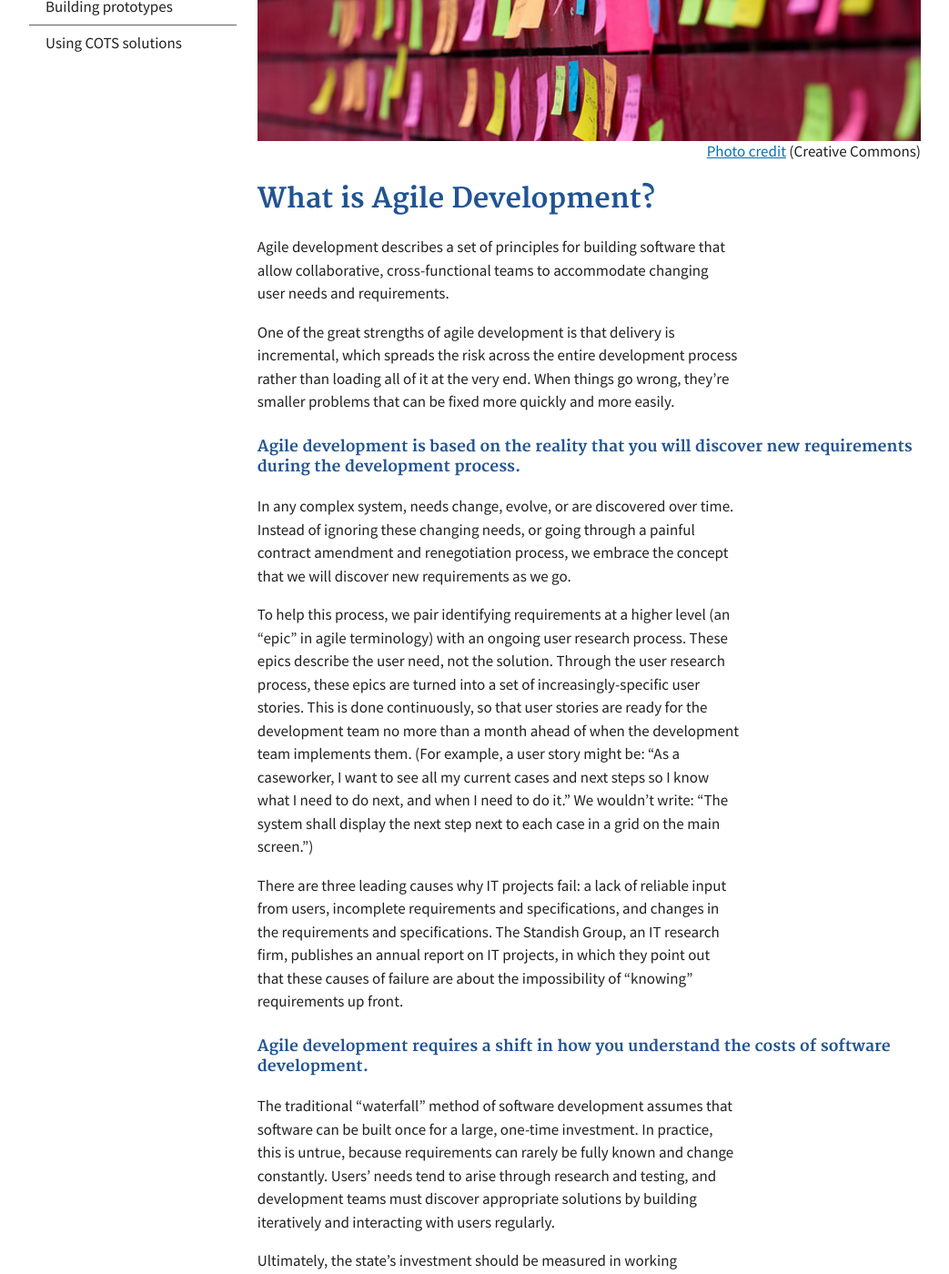
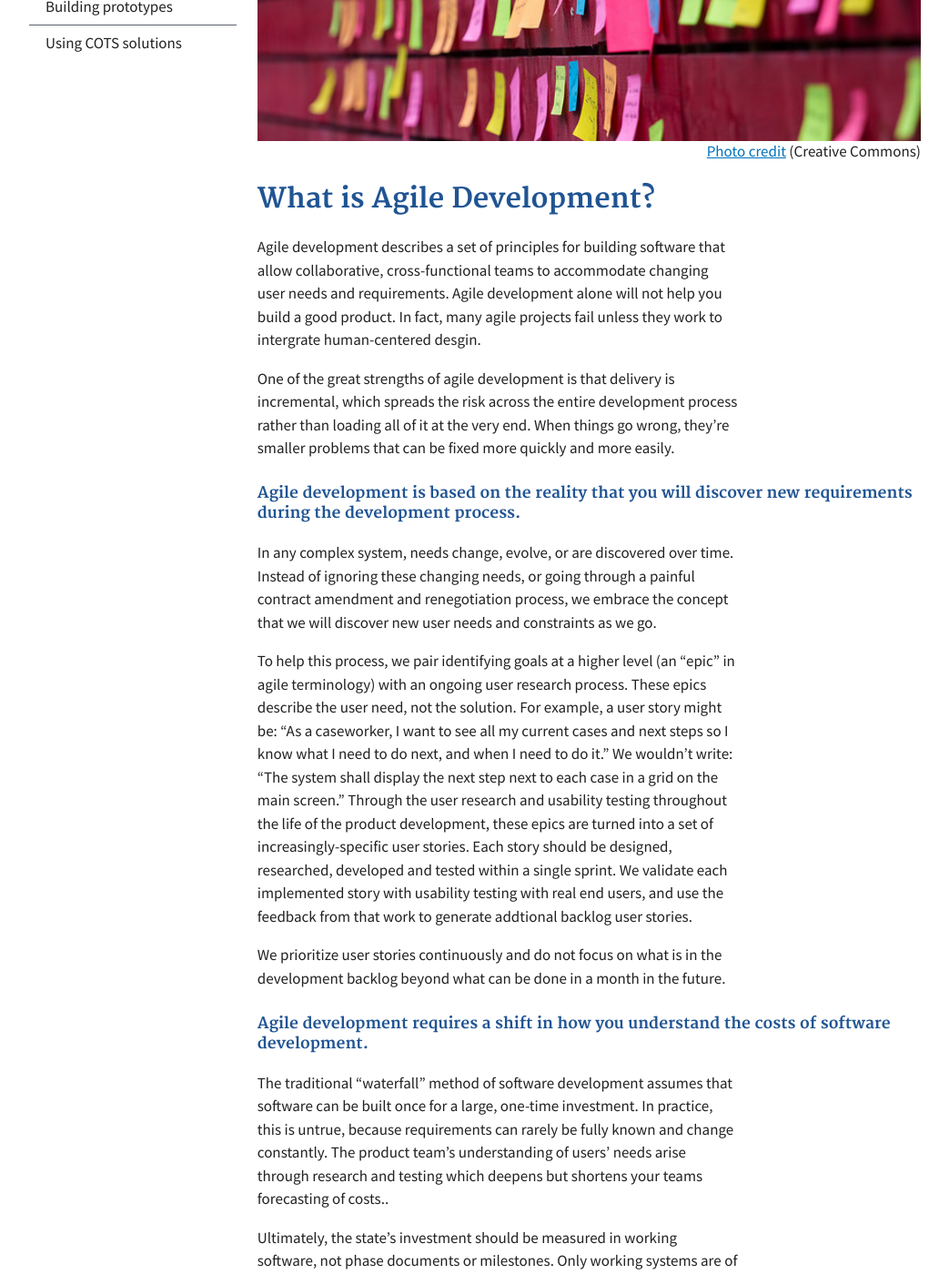
Before and after one commit to 18F/Modular-Contracting-And-Agile-Development, a Jekyll site: the page built from _strategies/agile-development.md, in a window 1280 px wide and 1400 px high, scrolled down 408 px. Shown: the whole window at 91% size, without its empty margins (118-1161 px from the left). Built offline with Jekyll 4.4.1, drawn with Linux system fonts in a browser that asks for light colours; some of the changed text lies outside the part shown.

Commit message:
incorporate more hcd language in agile page

```diff
--- a/_data/navbar.yml
+++ b/_data/navbar.yml
@@ -60,9 +60,9 @@ assigned:
                 show_in_menu: false
                 show_in_footer: false
     -
-        text: 'Questions'
+        text: 'Learn More'
         href: pages/common-questions.md
-        permalink: /common-questions/
+        permalink: /learn-more/
         show_in_menu: true
         show_in_footer: false
     -
--- a/_strategies/agile-development.md
+++ b/_strategies/agile-development.md
@@ -10,31 +10,31 @@ image-credit: https://www.flickr.com/photos/hernanpc/
 
 ## What is Agile Development?
 
-Agile development describes a set of principles for building software that allow collaborative, cross-functional teams to accommodate changing user needs and requirements.
+Agile development describes a set of principles for building software that allow collaborative, cross-functional teams to accommodate changing user needs and requirements. Agile development alone will not help you build a good product. In fact, many agile projects fail unless they work to intergrate human-centered desgin.
 
 One of the great strengths of agile development is that delivery is incremental, which spreads the risk across the entire development process rather than loading all of it at the very end. When things go wrong, they’re smaller problems that can be fixed more quickly and more easily.
 
 #### Agile development is based on the reality that you will discover new requirements during the development process.
 
-In any complex system, needs change, evolve, or are discovered over time. Instead of ignoring these changing needs, or going through a painful contract amendment and renegotiation process, we embrace the concept that we will discover new requirements as we go.
+In any complex system, needs change, evolve, or are discovered over time. Instead of ignoring these changing needs, or going through a painful contract amendment and renegotiation process, we embrace the concept that we will discover new user needs and constraints as we go.
 
-To help this process, we pair identifying requirements at a higher level (an “epic” in agile terminology) with an ongoing user research process. These epics describe the user need, not the solution. Through the user research process, these epics are turned into a set of increasingly-specific user stories. This is done continuously, so that user stories are ready for the development team no more than a month ahead of when the development team implements them. (For example, a user story might be: “As a caseworker, I want to see all my current cases and next steps so I know what I need to do next, and when I need to do it.” We wouldn't write: “The system shall display the next step next to each case in a grid on the main screen.”)
+To help this process, we pair identifying goals at a higher level (an “epic” in agile terminology) with an ongoing user research process. These epics describe the user need, not the solution.  For example, a user story might be: “As a caseworker, I want to see all my current cases and next steps so I know what I need to do next, and when I need to do it.” We wouldn't write: “The system shall display the next step next to each case in a grid on the main screen.” Through the user research and usability testing throughout the life of the product development, these epics are turned into a set of increasingly-specific user stories. Each story should be designed, researched, developed and tested within a single sprint. We validate each implemented story with usability testing with real end users, and use the feedback from that work to generate addtional backlog user stories.
 
-There are three leading causes why IT projects fail: a lack of reliable input from users, incomplete requirements and specifications, and changes in the requirements and specifications. The Standish Group, an IT research firm, publishes an annual report on IT projects, in which they point out that these causes of failure are about the impossibility of “knowing” requirements up front.
+ We prioritize user stories continuously and do not focus on what is in the development backlog beyond what can be done in a month in the future.
 
 #### Agile development requires a shift in how you understand the costs of software development.
 
-The traditional “waterfall” method of software development assumes that software can be built once for a large, one-time investment. In practice, this is untrue, because requirements can rarely be fully known and change constantly. Users' needs tend to arise through research and testing, and development teams must discover appropriate solutions by building iteratively and interacting with users regularly.
+The traditional “waterfall” method of software development assumes that software can be built once for a large, one-time investment. In practice, this is untrue, because requirements can rarely be fully known and change constantly. The product team's understanding of users' needs arise through research and testing which deepens but shortens your teams forecasting of costs..
 
 Ultimately, the state’s investment should be measured in working software, not phase documents or milestones. Only working systems are of value to real constituents. Based on that premise, teams are only able to measure the success of a waterfall project after most costs have been incurred, because that is the first time working software is delivered. This is a huge risk. Agile projects allow the state to measure success at more regular intervals, and reduce the overall risk to the state.
 
 #### Starting with small projects can help build agile project management skills.
 
-We recommend starting with a small, less important project in order to develop your team’s understanding of agile project management, then expand. Diving right into a large, high profile, or critical project is risky; it requires more coaching and training.
+We recommend starting with a small, less important project in order to develop your team’s understanding of agile project management, then expand and incorporating a user-research practice into that development. Diving right into a large, high profile, or critical project is risky; it requires more coaching and training.
 
 #### Incremental development can allow end users to start seeing benefits even before the legacy system can be fully replaced.
 
-Old systems must be kept up until the new system is fully operational, no matter what approach is used. In a monolithic approach, the end user must wait many months or years to use the new system and see any benefit — and that’s assuming there are no problems with the rollout. In an incremental approach, the end user could start seeing benefits in weeks. Depending on the architecture of the legacy system, parts of it may even be able to be decommissioned and turned off before the full new system is in place to save money.
+If a workflow is worth preserving, then portions of the old systems must be kept up until the new system is fully operational, no matter what approach is used. In a monolithic contracting approach, the end user must wait many months or years to use the new system and see any benefit — and that’s assuming there are no problems with the rollout. In an incremental approach, the end user could start seeing benefits in a shorter time-frame. Depending on the architecture of the legacy system, parts of it may even be able to be decommissioned and turned off before the full new system is in place to save money.
 
 #### Agile principles recommend documentation that supports long-term maintenance.
 
```
Also changed, not shown: pages/common-questions.md (+2 -2 lines).
